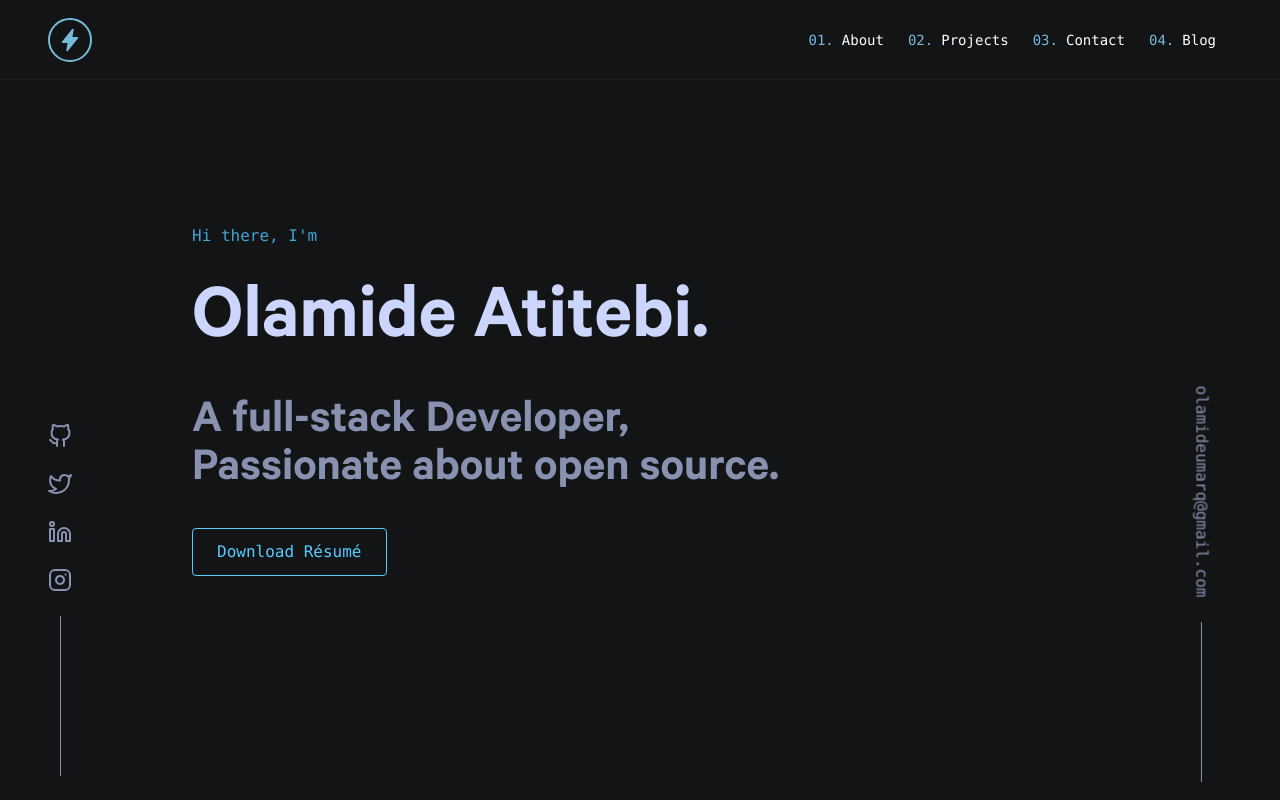
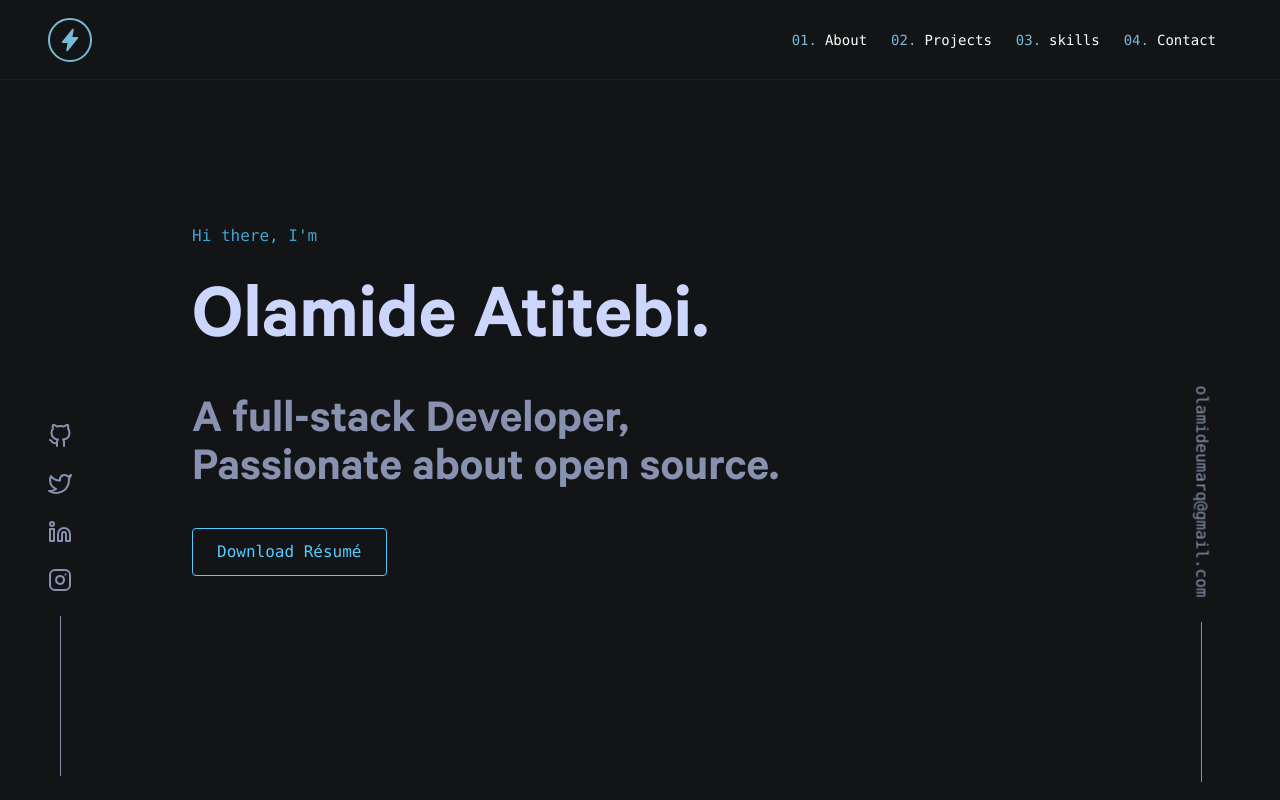
Before and after one commit to olamide203/portfolio-website, a Next.js app: page / in a window 1280 px wide. Shown: the top 800 px of the page. Built offline with nearby package versions, Linux system fonts and the light colour scheme.

Commit message:
fix: edit dark thee

```diff
--- a/src/components/Project.tsx
+++ b/src/components/Project.tsx
@@ -59,7 +59,7 @@ const StyledProject = styled('div', {
 	zIndex: 10,
 	textAlign: 'start',
 	'@md': {
-		backgroundColor: '#1E1E1E',
+		backgroundColor: '#1B1F23',
 	},
 
 	variants: {
--- a/src/components/Skills/Skill.tsx
+++ b/src/components/Skills/Skill.tsx
@@ -9,7 +9,7 @@ export interface SkillProps {
 
 const Skill: React.FC<SkillProps> = ({ name, link, imageURL }) => {
 	return (
-		<div className='flex aspect-square w-full cursor-pointer items-center justify-center rounded bg-neutral-700 p-4 duration-300 hover:-translate-y-1'>
+		<div className='flex aspect-square w-full cursor-pointer items-center justify-center rounded bg-neutral-600 p-4 duration-300 hover:-translate-y-1'>
 			<a
 				href={link}
 				target='_blank'
--- a/src/data/navItems.json
+++ b/src/data/navItems.json
@@ -11,12 +11,12 @@
 	},
 	{
 		"id": 3,
-		"text": "Contact",
-		"link": "/#contact"
+		"text": "skills",
+		"link": "/#skills"
 	},
 	{
 		"id": 4,
-		"text": "Blog",
-		"link": "/blog"
+		"text": "Contact",
+		"link": "/#contact"
 	}
 ]
--- a/src/pages/index.tsx
+++ b/src/pages/index.tsx
@@ -81,7 +81,7 @@ const Home: NextPage = () => {
 						</div>
 					</div>
 				</section>
-				<section className='mb-40 xl:mx-20'>
+				<section className='mb-40 xl:mx-20' id='projects'>
 					<Heading text='Projects' id={3}></Heading>
 					{projects.map((project: ProjectProps, index) => (
 						<Project key={index} {...project}></Project>
--- a/tailwind.config.js
+++ b/tailwind.config.js
@@ -17,7 +17,8 @@ module.exports = {
 			neutral: {
 				50: '#FFFFFF',
 				100: '#FDFEFF',
-				600: '#2C2C2C',
+				500: '#2C2C2C',
+				600: '#1B1F23',
 				700: '#1E1E1E',
 				800: '#1A1A1A',
 				900: '#121415',
```
